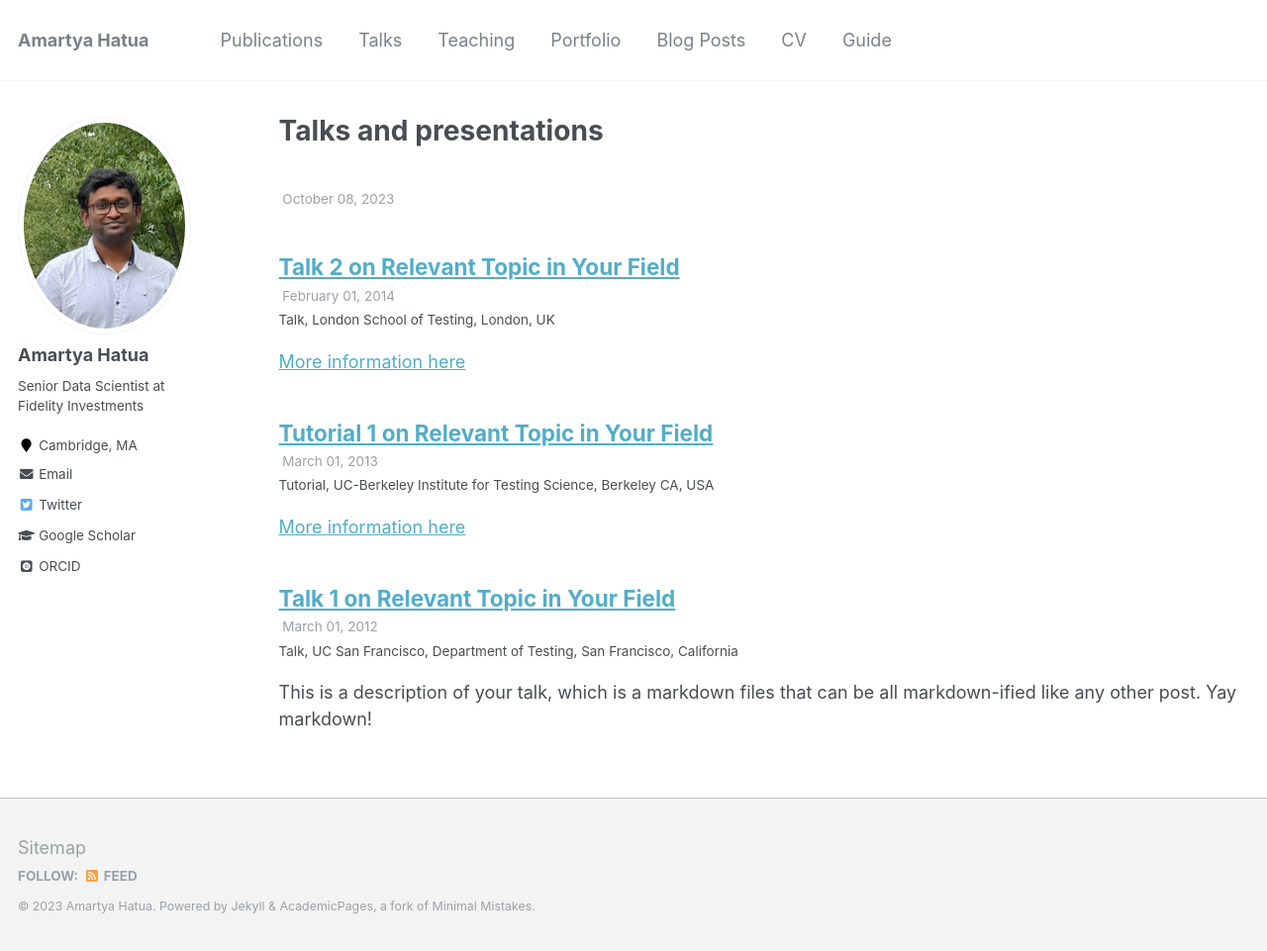
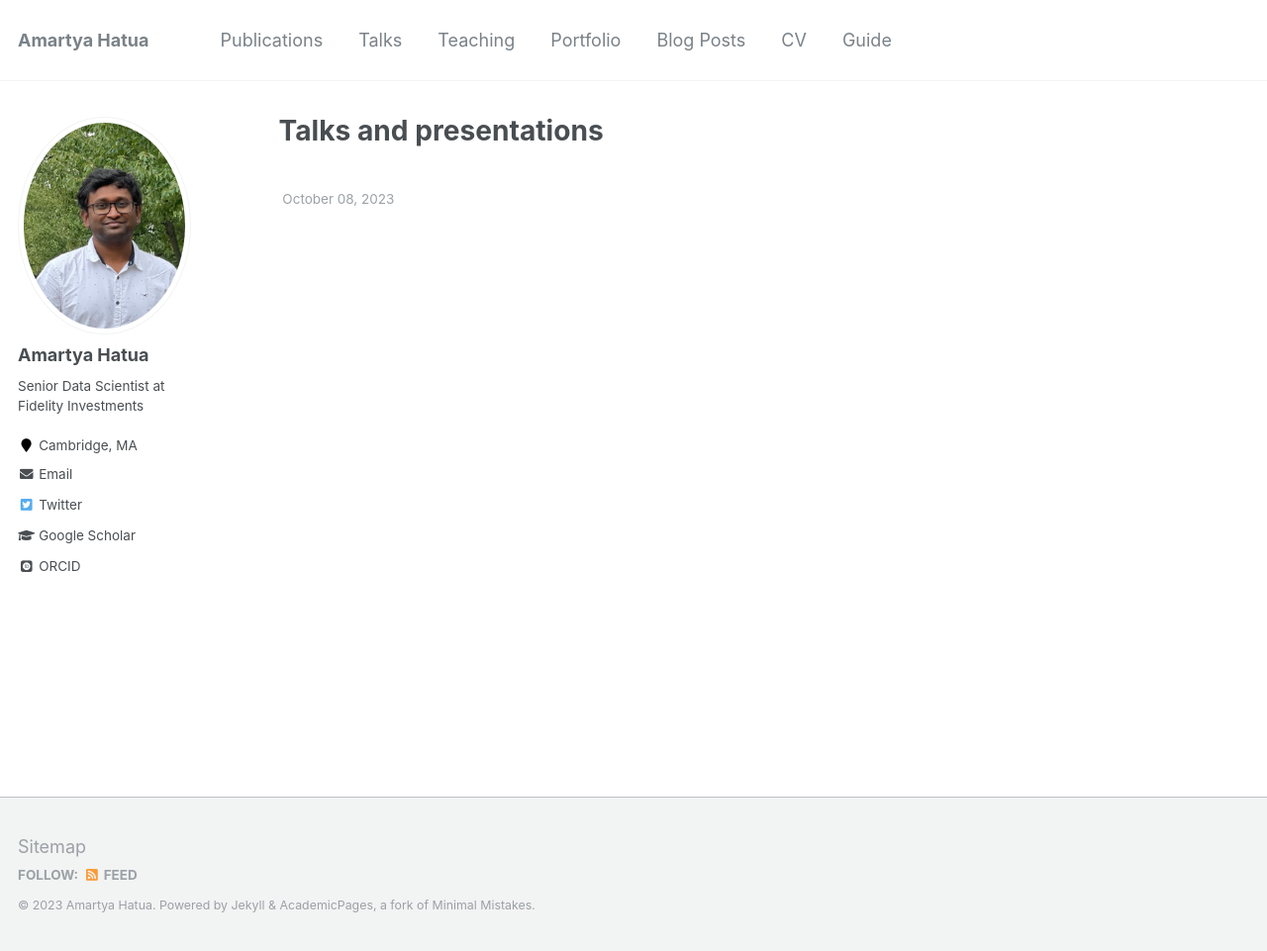
Before and after one commit to amartyahatua/amartyahatua.github.io, a Jekyll site: the page built from _pages/talks.html, in a window 1280 px wide and 961 px high. Shown: the whole window at 99% size. Built offline with Jekyll 4.4.1, drawn with Linux system fonts in a browser that asks for light colours; some web fonts are replaced.

Commit message:
'adding'

```diff
--- a/_talks/2012-03-01-talk-1.md
+++ /dev/null
@@ -1,11 +0,0 @@
----
-title: "Talk 1 on Relevant Topic in Your Field"
-collection: talks
-type: "Talk"
-permalink: /talks/2012-03-01-talk-1
-venue: "UC San Francisco, Department of Testing"
-date: 2012-03-01
-location: "San Francisco, California"
----
-
-This is a description of your talk, which is a markdown files that can be all markdown-ified like any other post. Yay markdown!
--- a/_talks/2013-03-01-tutorial-1.md
+++ /dev/null
@@ -1,13 +0,0 @@
----
-title: "Tutorial 1 on Relevant Topic in Your Field"
-collection: talks
-type: "Tutorial"
-permalink: /talks/2013-03-01-tutorial-1
-venue: "UC-Berkeley Institute for Testing Science"
-date: 2013-03-01
-location: "Berkeley CA, USA"
----
-
-[More information here](http://exampleurl.com)
-
-This is a description of your tutorial, note the different field in type. This is a markdown files that can be all markdown-ified like any other post. Yay markdown!
--- a/_talks/2014-03-01-talk-3.md
+++ b/_talks/2014-02-01-talk-1.md
@@ -9,5 +9,3 @@
 date: 2022-03-01
 location: "Memphis, TN 3815"
 ---
-
-This is a description of your conference proceedings talk, note the different field in type. You can put anything in this field.
--- a/_talks/2014-02-01-talk-2.md
+++ /dev/null
@@ -1,13 +0,0 @@
----
-title: "Talk 2 on Relevant Topic in Your Field"
-collection: talks
-type: "Talk"
-permalink: /talks/2014-02-01-talk-2
-venue: "London School of Testing"
-date: 2014-02-01
-location: "London, UK"
----
-
-[More information here](http://example2.com)
-
-This is a description of your talk, which is a markdown files that can be all markdown-ified like any other post. Yay markdown!
```
Also changed, not shown: _teaching/2015-spring-teaching-2.md (deleted, +0 -20 lines).
